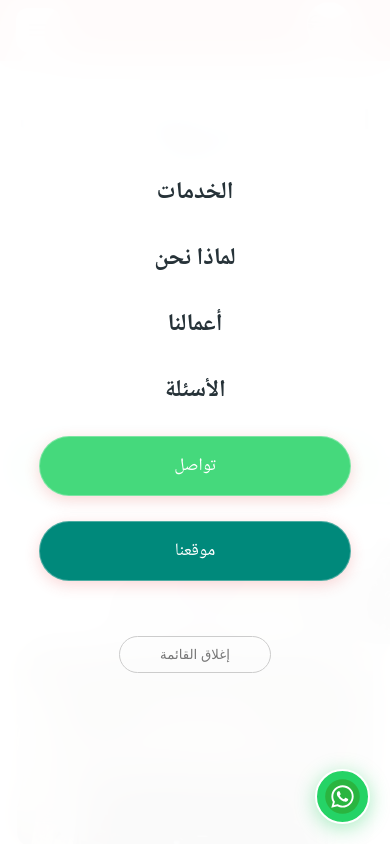
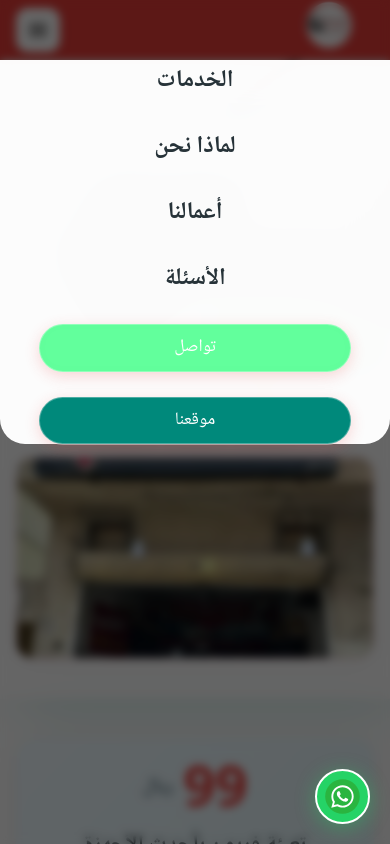
Before and after one commit to MohamadGhashim2/ac_aleppo, a React (Vite) app in the folder ac-aleppo/: page / in a window 390 px wide. Both pictures are taken after a click on the button "فتح القائمة". Shown: the top 844 px of the page. Built offline with nearby package versions, Linux system fonts and the light colour scheme.

Commit message:
Finale123123

```diff
--- a/ac-aleppo/src/App.jsx
+++ b/ac-aleppo/src/App.jsx
@@ -110,14 +110,19 @@ export default function App() {
       </header>
 
       {/* المنيو الجانبي الجديد (Drawer) */}
+      {/* الخلفية والمنيو */}
       {menuOpen && (
+        <>
+          {/* 1. طبقة الخلفية (عند الضغط عليها تغلق القائمة) */}
+          <div className="backdrop" onClick={() => setMenuOpen(false)} />
+
+          {/* 2. القائمة نفسها */}
           <nav
             id="mobile-drawer"
             className="mobile-drawer"
             role="dialog"
             aria-modal="true"
           >
-          {/* تمت إزالة الـ container ليعمل التوسيط بشكل صحيح */}
             <a href="#services" onClick={() => setMenuOpen(false)}>
               الخدمات
             </a>
@@ -130,6 +135,7 @@ export default function App() {
             <a href="#faq" onClick={() => setMenuOpen(false)}>
               الأسئلة
             </a>
+
             <a
               href="#contact"
               className="btn whatsapp"
@@ -140,10 +146,10 @@ export default function App() {
             <a href="" className="btn whatsapp location">
               موقعنا
             </a>
-          <button className="close" onClick={() => setMenuOpen(false)}>
-            إغلاق القائمة
-          </button>
+
+
           </nav>
+        </>
       )}
 
       {/* هيرو */}
--- a/ac-aleppo/src/index.css
+++ b/ac-aleppo/src/index.css
@@ -95,18 +95,19 @@ body {
 h1,
 h2,
 h3 {
-  margin: 8px 0 12px;
+  margin: 8px 0 8px;
   font-family: var(--font-head);
   font-weight: 500;
 }
 
 h1 {
   font-size: var(--h1);
-  line-height: 1.25;
+  line-height: 1.2;
 }
 
 h2 {
   font-size: var(--h2);
+  line-height: 1.5;
 }
 
 .underline-left {
@@ -148,8 +149,8 @@ p {
   justify-content: center;
   gap: 8px;
   padding: 12px 24px;
-  border-radius: 50px;
-  background: rgba(var(--brand-rgb), 0.85);
+  border-radius: 25px;
+  background: rgba(var(--brand-rgb), 0.80);
   backdrop-filter: blur(12px);
   -webkit-backdrop-filter: blur(12px);
   border: 1px solid rgba(255, 255, 255, 0.3);
@@ -157,6 +158,7 @@ p {
   color: #fff;
   text-decoration: none;
   font-weight: 500;
+  line-height: 1;
   transition: all 0.3s ease;
 }
 
@@ -187,7 +189,7 @@ p {
 
 /* WhatsApp Button */
 .btn.whatsapp {
-  background: rgba(37, 211, 102, 0.85);
+  background: rgba(0, 255, 94, 0.616);
   border: 1px solid rgba(255, 255, 255, 0.3);
   color: #fff;
 }
@@ -305,13 +307,17 @@ p {
 /* ====== Mobile Drawer (NEW DESIGN - Vertical & Centered) ====== */
 .mobile-drawer {
   position: fixed;
-  top: 0;
+  top: 60px;
   left: 0;
   width: 100%;
-  height: 100vh;
+  height: auto;
+  max-height: 80vh;
+    /* أقصى حد 80% من الشاشة لضمان عدم تغطية كل شيء */
   /* Full Height */
-  z-index: 2000;
-
+  z-index: 1001;
+border-bottom-left-radius: 25px;
+  /* زوايا سفلية دائرية لجمالية أكثر */
+  border-bottom-right-radius: 25px;
   /* White Glass Background */
   background: rgba(255, 255, 255, 0.98);
   backdrop-filter: blur(20px);
@@ -372,7 +378,19 @@ p {
 }
 
 .backdrop {
-  display: none;
+  position: fixed;
+  inset: 0;
+  /* تغطي كامل الشاشة */
+  background: rgba(0, 0, 0, 0.6) !important;
+  /* لون أسود نصف شفاف */
+  backdrop-filter: blur(5px);
+  /* تغبيش المحتوى الخلفي */
+  -webkit-backdrop-filter: blur(5px);
+  z-index: 1000;
+  /* خلف القائمة مباشرة */
+  display: block;
+  /* ضمان ظهورها */
+  animation: fadeIn 0.3s ease-out;
 }
 
 /* No need for backdrop with full screen menu */
@@ -400,24 +418,26 @@ p {
 .hero-title {
   font-weight: 800;
   color: var(--text-main);
-  line-height: 1.3;
+  margin-bottom: 5px;
 }
 
 .hero-desc {
   font-weight: 500;
-  margin-bottom: 20px;
+  margin-bottom: 5px;
   background-color: rgba(255, 255, 255, 0.7);
-  backdrop-filter: blur(5px);
+  backdrop-filter: blur(3px);
   padding: 12px;
   border-radius: 8px;
   border: 1px solid rgba(255, 255, 255, 0.5);
+  line-height: 1.3;
+  font-size: 0.9rem;
 }
 
 .hero-actions {
   margin-top: 24px;
   display: flex;
   gap: 15px;
-  flex-wrap: wrap;
+
 }
 
 .mb-md {
@@ -626,11 +646,12 @@ p {
 }
 
 .seo-text {
-  font-size: 0.85rem;
+  font-size: 0.8rem;
   color: var(--text-secondary);
   border-radius: 8px;
   padding: 15px;
-  background-color: #fff;
+  backdrop-filter: blur(3px);
+  background-color: rgba(255, 255, 255, 0.6);
   border: 1px solid var(--border-light);
   margin-bottom: 20px;
   max-width: 65rem;
@@ -857,7 +878,7 @@ p {
 
 @media (max-width: 768px) {
   :root {
-    --h1: 26px;
+    --h1: 20px;
     --h2: 20px;
   }
 
@@ -953,9 +974,9 @@ p {
 
 @media (max-width: 640px) {
   .bg-car {
-    inset-block-end: 8%;
-    inset-inline-end: -70%;
-    width: 240%;
+    inset-block-end: 18%;
+    inset-inline-end: -160%;
+    width: 380%;
   }
 
   .car-services {
```
Lines whose indentation alone changed are shown as unchanged.
